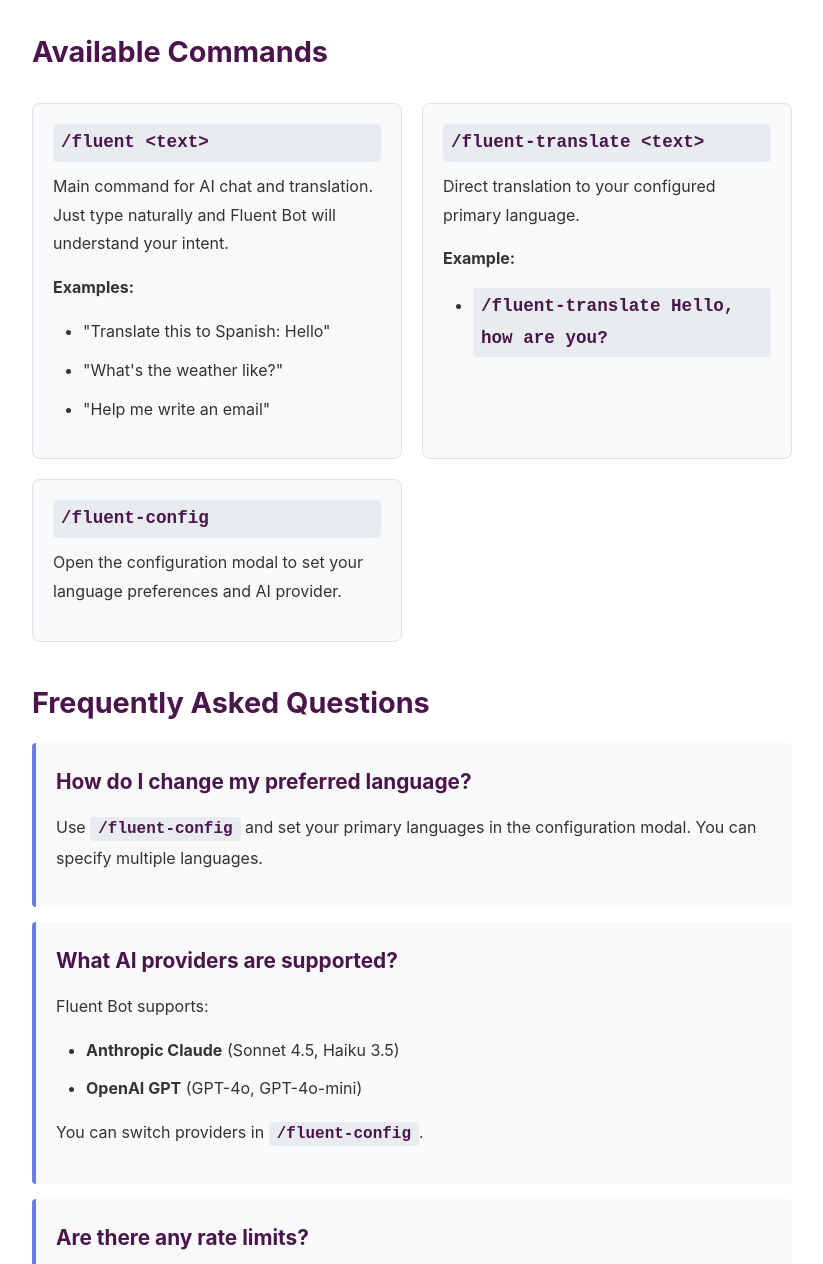
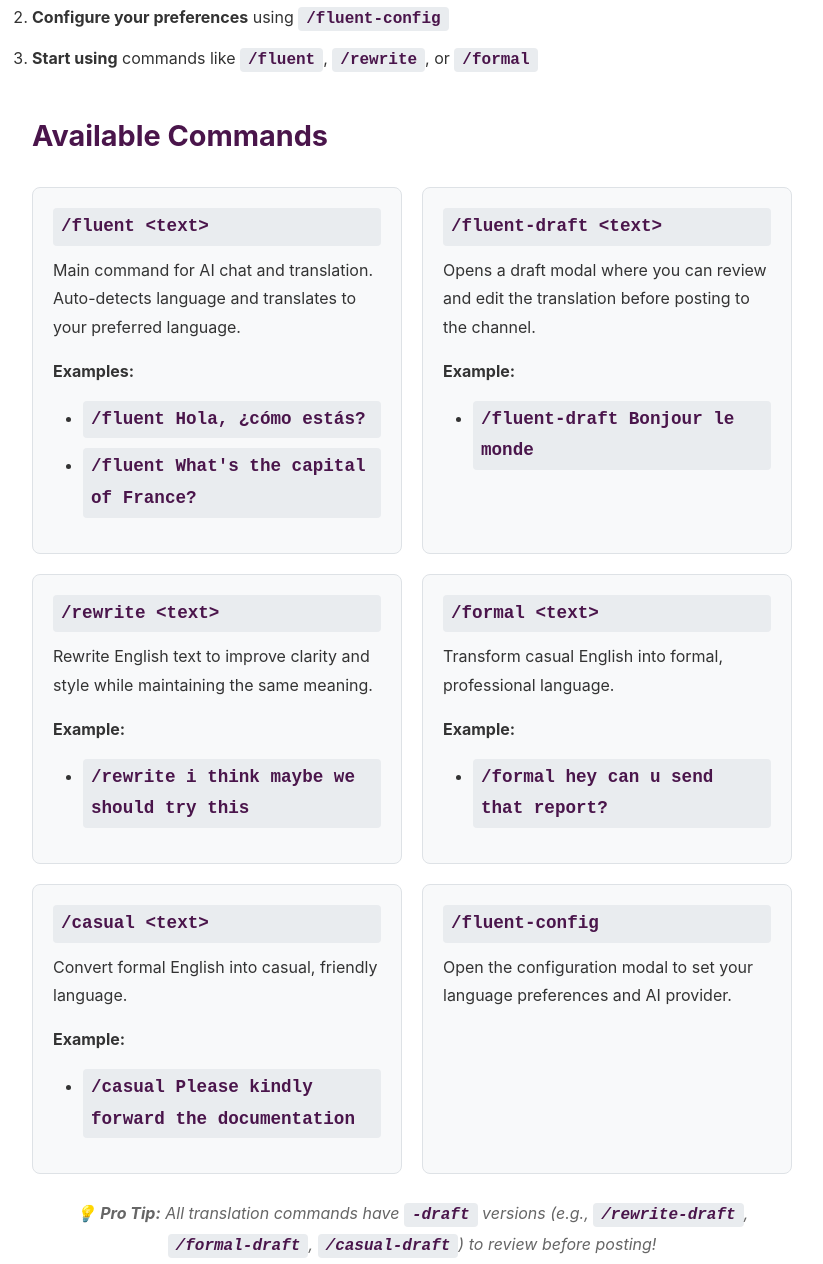
Before and after one commit to viniciusamaraal/fluent, a plain HTML site: page support.html in a window 1280 px wide. Shown: the part 680-1944 px from the top of the page, without its empty margins (228-1051 px from the left). Drawn offline with Linux system fonts and the light colour scheme.

Commit message:
updating

```diff
--- a/support.html
+++ b/support.html
@@ -174,6 +174,7 @@
 <body>
     <header>
         <div class="container">
+            <img src="logo.png" alt="Fluent Bot Logo" style="height: 60px; margin-bottom: 15px;">
             <h1>Support Center</h1>
             <p>Get help with Fluent Bot</p>
         </div>
@@ -188,7 +189,7 @@
             <ol>
                 <li><strong>Install the app</strong> to your Slack workspace</li>
                 <li><strong>Configure your preferences</strong> using <code>/fluent-config</code></li>
-                <li><strong>Start using</strong> the bot with <code>/fluent</code> or <code>/fluent-translate</code></li>
+                <li><strong>Start using</strong> commands like <code>/fluent</code>, <code>/rewrite</code>, or <code>/formal</code></li>
             </ol>
 
             <h2>Available Commands</h2>
@@ -196,21 +197,47 @@
             <div class="commands-grid">
                 <div class="command-card">
                     <code>/fluent &lt;text&gt;</code>
-                    <p>Main command for AI chat and translation. Just type naturally and Fluent Bot will understand your intent.</p>
+                    <p>Main command for AI chat and translation. Auto-detects language and translates to your preferred language.</p>
                     <p><strong>Examples:</strong></p>
                     <ul>
-                        <li>"Translate this to Spanish: Hello"</li>
-                        <li>"What's the weather like?"</li>
-                        <li>"Help me write an email"</li>
+                        <li><code>/fluent Hola, ¿cómo estás?</code></li>
+                        <li><code>/fluent What's the capital of France?</code></li>
                     </ul>
                 </div>
 
                 <div class="command-card">
-                    <code>/fluent-translate &lt;text&gt;</code>
-                    <p>Direct translation to your configured primary language.</p>
+                    <code>/fluent-draft &lt;text&gt;</code>
+                    <p>Opens a draft modal where you can review and edit the translation before posting to the channel.</p>
                     <p><strong>Example:</strong></p>
                     <ul>
-                        <li><code>/fluent-translate Hello, how are you?</code></li>
+                        <li><code>/fluent-draft Bonjour le monde</code></li>
+                    </ul>
+                </div>
+
+                <div class="command-card">
+                    <code>/rewrite &lt;text&gt;</code>
+                    <p>Rewrite English text to improve clarity and style while maintaining the same meaning.</p>
+                    <p><strong>Example:</strong></p>
+                    <ul>
+                        <li><code>/rewrite i think maybe we should try this</code></li>
+                    </ul>
+                </div>
+
+                <div class="command-card">
+                    <code>/formal &lt;text&gt;</code>
+                    <p>Transform casual English into formal, professional language.</p>
+                    <p><strong>Example:</strong></p>
+                    <ul>
+                        <li><code>/formal hey can u send that report?</code></li>
+                    </ul>
+                </div>
+
+                <div class="command-card">
+                    <code>/casual &lt;text&gt;</code>
+                    <p>Convert formal English into casual, friendly language.</p>
+                    <p><strong>Example:</strong></p>
+                    <ul>
+                        <li><code>/casual Please kindly forward the documentation</code></li>
                     </ul>
                 </div>
 
@@ -219,6 +246,10 @@
                     <p>Open the configuration modal to set your language preferences and AI provider.</p>
                 </div>
             </div>
+
+            <p style="margin-top: 20px; color: #666; font-style: italic; text-align: center;">
+                💡 <strong>Pro Tip:</strong> All translation commands have <code>-draft</code> versions (e.g., <code>/rewrite-draft</code>, <code>/formal-draft</code>, <code>/casual-draft</code>) to review before posting!
+            </p>
 
             <h2>Frequently Asked Questions</h2>
 
@@ -304,8 +335,7 @@
             <div class="contact-box">
                 <h2>Still Need Help?</h2>
                 <p>We're here to help! Contact us:</p>
-                <p><strong>📧 Email:</strong> <a href="mailto:support@fluent-bot.com">support@fluent-bot.com</a></p>
-                <p><strong>🐙 GitHub:</strong> <a href="https://github.com/vamaral/fluent-bot/issues" target="_blank">Report an Issue</a></p>
+                <p><strong>📧 Email:</strong> <a href="mailto:k19tech@gmail.com">k19tech@gmail.com</a></p>
                 <p style="margin-top: 20px; font-size: 0.9em; opacity: 0.9;">We typically respond within 24 hours (business days)</p>
             </div>
 
@@ -313,7 +343,6 @@
             <ul>
                 <li><a href="index.html">Home Page</a></li>
                 <li><a href="privacy.html">Privacy Policy</a></li>
-                <li><a href="https://github.com/vamaral/fluent-bot" target="_blank">GitHub Repository</a></li>
                 <li><a href="https://www.anthropic.com/claude" target="_blank">Learn about Claude AI</a></li>
                 <li><a href="https://openai.com/gpt-4" target="_blank">Learn about GPT-4</a></li>
             </ul>
```
Also changed, not shown: index.html (+24 -4 lines), privacy.html (+3 -3 lines), logo.png (added), 5 other files.
